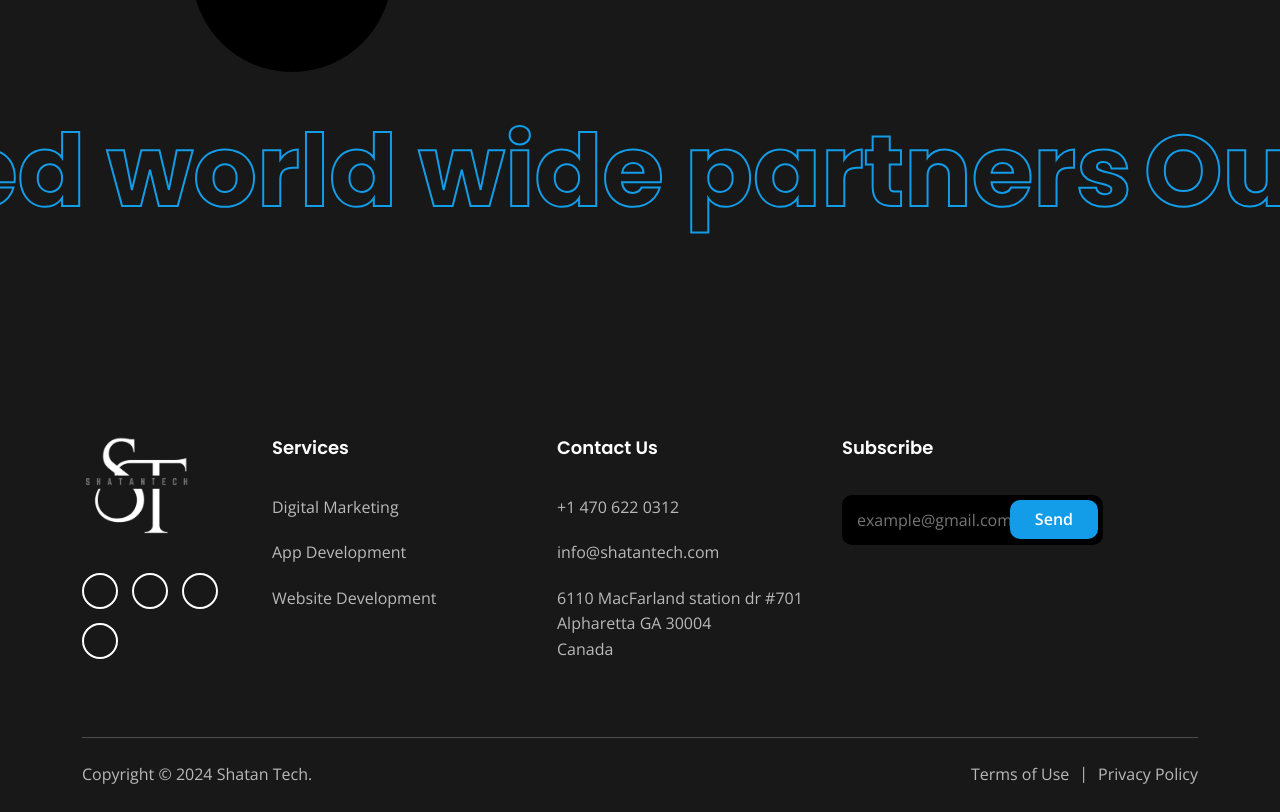
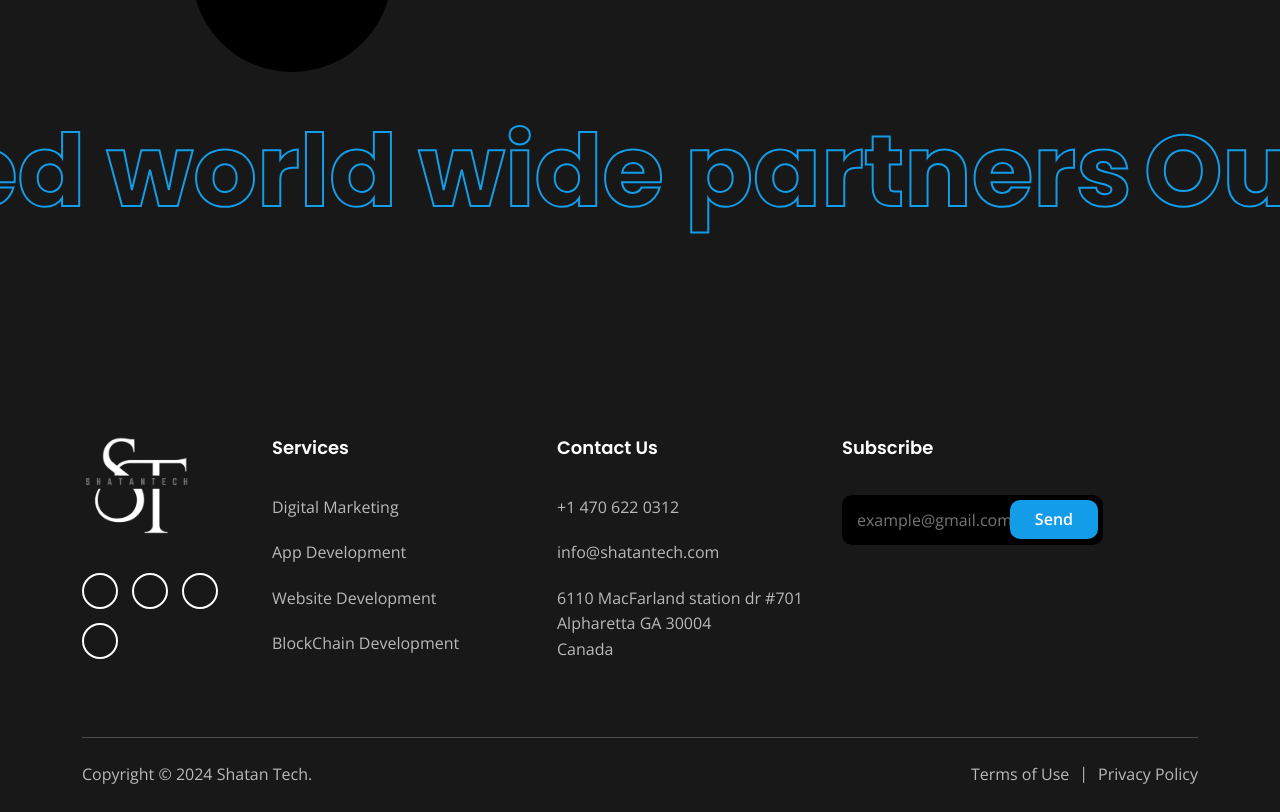
Before and after one commit to harshitchugh001/project1, a React (Create React App) app: page / in a window 1280 px wide. Shown: the part 3689-4501 px from the top of the page. Built offline with nearby package versions, Linux system fonts and the light colour scheme; some icons are missing.

Commit message:
Service in footer added

```diff
--- a/src/components/Footer/index.jsx
+++ b/src/components/Footer/index.jsx
@@ -30,6 +30,10 @@ export default function Footer({copyrightText, logoSrc, logoAlt, text}) {
     },
     {
       title: 'Website Development',
+      href: ''
+    },
+    {
+      title: 'BlockChain Development',
       href: ''
     },
 
```
